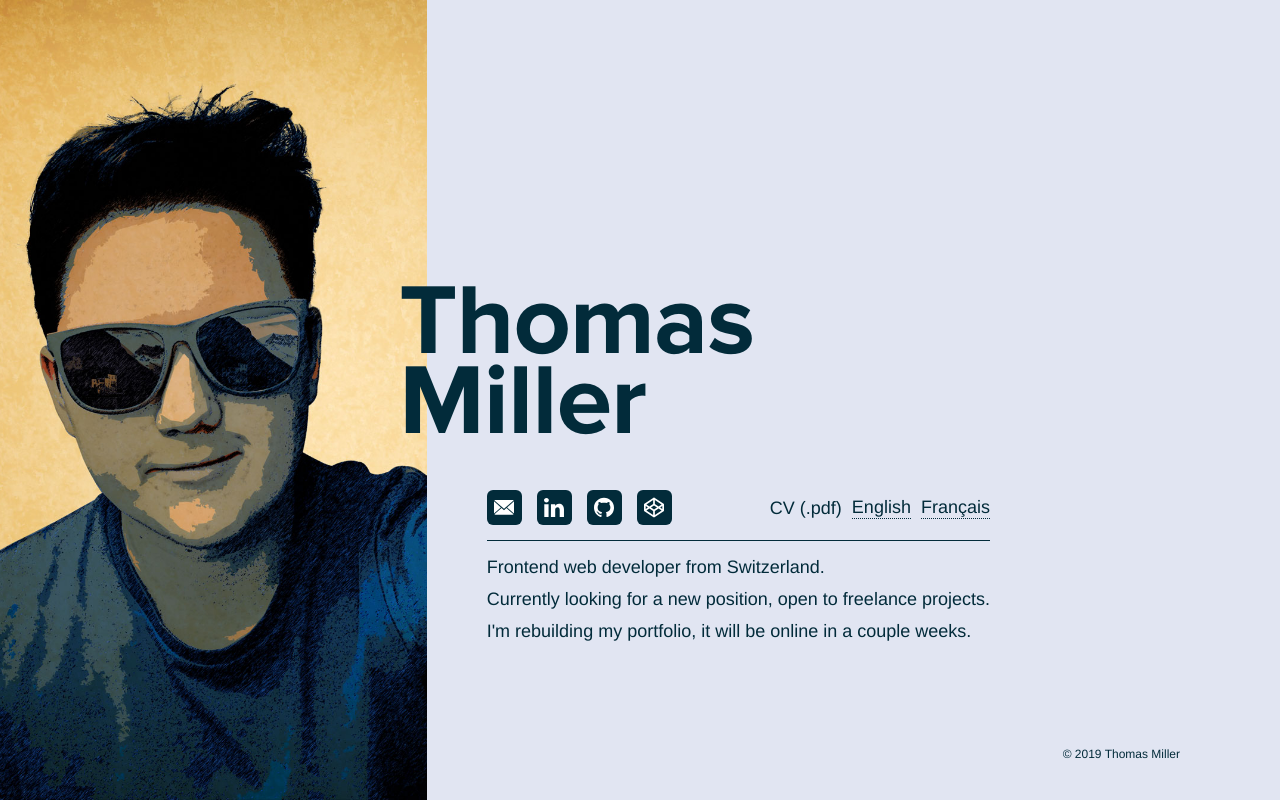
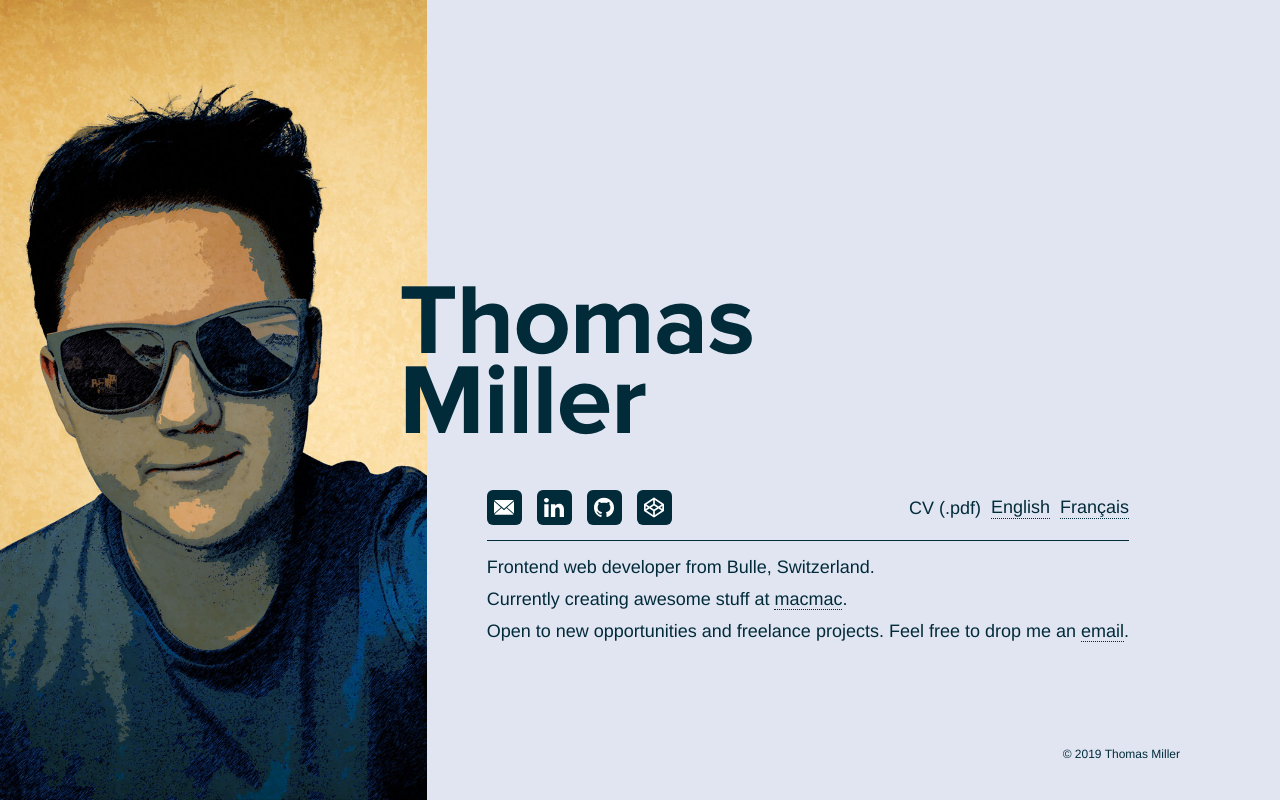
Before and after one commit to Meuss/vue-portfolio, a Vue app: page / in a window 1280 px wide. Built offline with nearby package versions, Linux system fonts and the light colour scheme; a web font is replaced by a local one; what vue-youtube would draw is missing.

Commit message:
quick changes

```diff
--- a/src/components/Home.vue
+++ b/src/components/Home.vue
@@ -17,9 +17,11 @@
           </div>
         </div>
         <div class="line"></div>
-        <p>Frontend web developer from Switzerland.</p>
-        <p>Currently looking for a new position, open to freelance projects.</p>
-        <p>I'm rebuilding my portfolio, it will be online in a couple weeks.</p>
+        <div class="desc">
+          <p>Frontend web developer from Bulle, Switzerland.</p>
+          <p>Currently creating awesome stuff at <a href="https://macmac.ch">macmac</a>.</p>
+          <p>Open to new opportunities and freelance projects. Feel free to drop me an <a href="mailto:thomas.miller147@gmail.com">email</a>.</p>
+        </div>
       </div>
     </div>
   </div>
@@ -128,6 +130,10 @@ export default {
   &.loading {
     opacity: 0;
   }
+  .desc a {
+    color: $darkblue;
+    border-bottom: 1px dotted $darkblue;
+  }
 }
 .under-wrap {
   display: flex;
```
